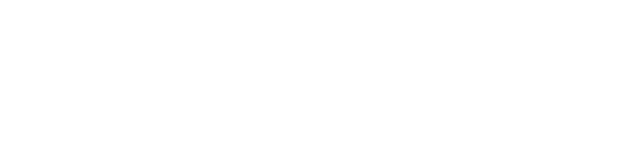
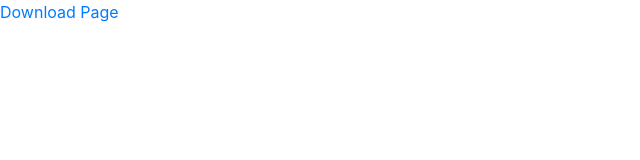
Before and after one commit to sealiondev/CMS_Test_02, a plain HTML site: page index.html in a window 1280 px wide. Shown: the whole page, without its empty margins (0-640 px from the left). Drawn offline with Linux system fonts and the light colour scheme.

Commit message:
Update index.html

```diff
--- a/index.html
+++ b/index.html
@@ -14,6 +14,9 @@
     <script src="assets/js/jquery.min.js"></script>
     <script src="assets/bootstrap/js/bootstrap.min.js"></script>
 
+
+	<a href="./product/download.html" target="_post">Download Page</a>
+
 </body>
 
 </html>
```
